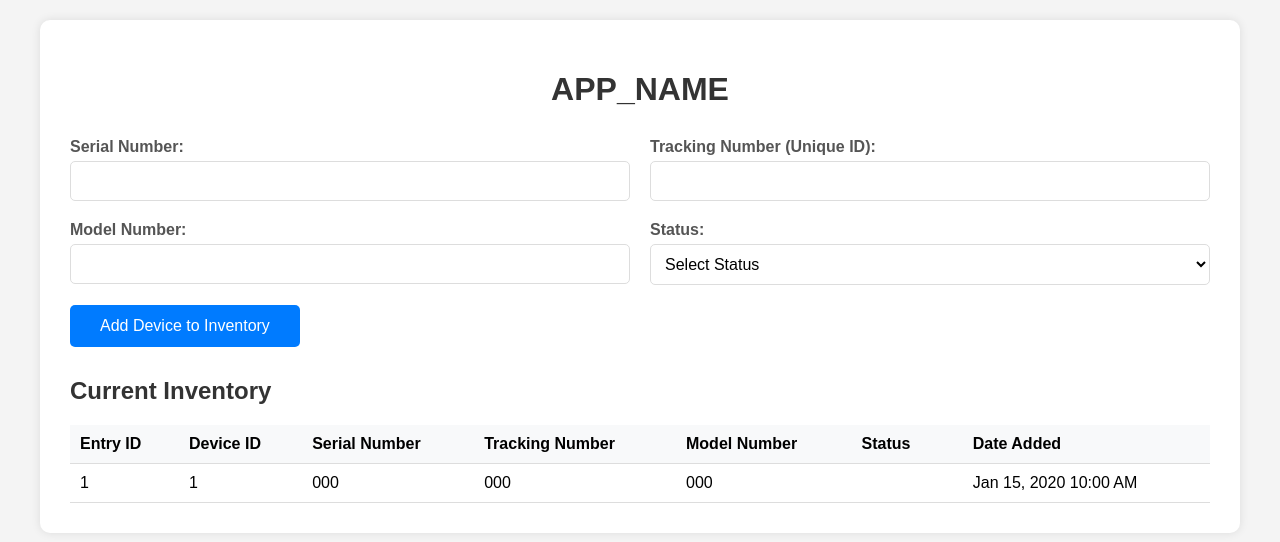
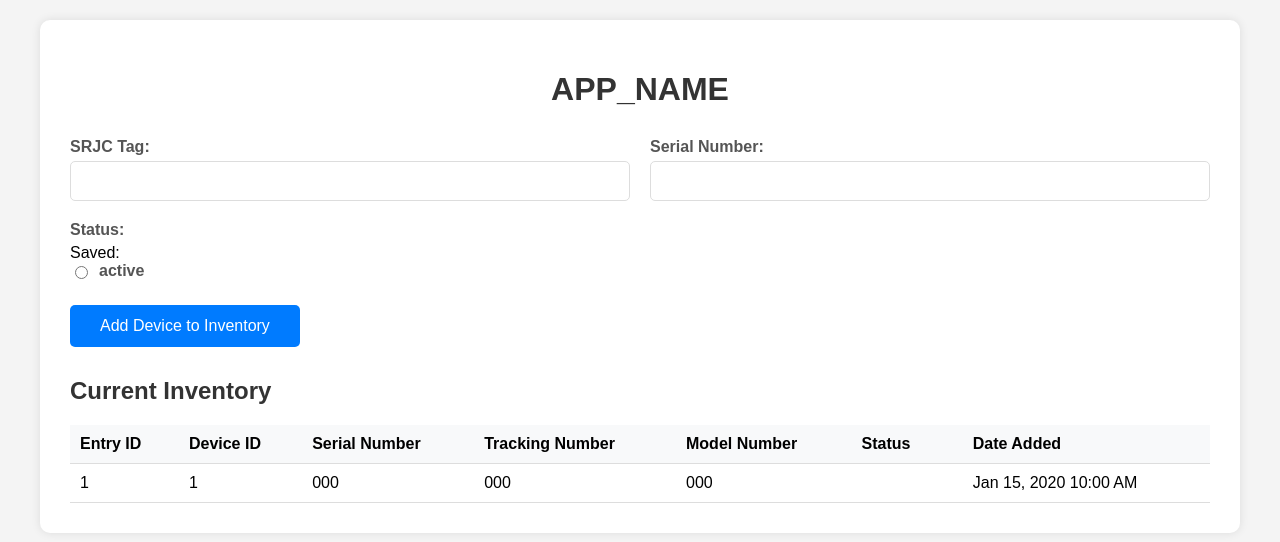
Before and after one commit to codechefmarc/itc-inventory, a PHP site: page / in a window 1280 px wide. Shown: the top 542 px of the page. Run offline with PHP 8.4, Linux system fonts and the light colour scheme; tables that the repository leaves empty or names only in its code hold one stand-in row (values such as "Sample post"); some libraries are stand-ins or nearby versions.

Commit message:
feat: Rework app to work with the workflow of the lab

```diff
--- a/assets/css/styles.css
+++ b/assets/css/styles.css
@@ -241,3 +241,12 @@
     opacity: 0.6;
     pointer-events: none;
 }
+
+.status-option {
+    display: flex;
+    gap: 0.5rem;
+}
+
+.status-option input {
+    margin-bottom: 5px;
+}
--- a/index.php
+++ b/index.php
@@ -15,26 +15,37 @@
 // Handle form submission.
 if ($_POST) {
   if (
-    !empty($_POST['serial_number'])
-    && !empty($_POST['tracking_number'])
-    && !empty($_POST['model_number'])
+    (!empty($_POST['serial_number'])
+    || !empty($_POST['tracking_number']))
+    // && !empty($_POST['model_number'])
     && !empty($_POST['status_id'])) {
 
+    // if ($device->trackingNumberExists($_POST['tracking_number'])) {
+    //   $enteredDevice = $device->getByTrackingNumber(sanitize_input($_POST['tracking_number']));
+    //   $device->id = $enteredDevice['id'];
+
+    // }
+
+    // print_r($device->getByTrackingNumber(sanitize_input($_POST['tracking_number'])));
+    // die;
+
+
     // Check if tracking number already exists.
-    if ($device->trackingNumberExists($_POST['tracking_number'])) {
-      $message = "Error: Tracking number already exists!";
-      $message_type = "error";
-    }
-    // Check if serial number already exists.
-    elseif ($device->serialNumberExists($_POST['serial_number'])) {
-      $message = "Error: Serial number already exists!";
-      $message_type = "error";
-    }
-    else {
+    // if ($device->trackingNumberExists($_POST['tracking_number'])) {
+    //   $message = "Error: Tracking number already exists!";
+    //   $message_type = "error";
+    // }
+    // // Check if serial number already exists.
+    // elseif ($device->serialNumberExists($_POST['serial_number'])) {
+    //   $message = "Error: Serial number already exists!";
+    //   $message_type = "error";
+    // }
+    // else {
       // Create device first.
+    $status->saved_status_id = $_POST['status_id'];
     $device->serial_number = sanitize_input($_POST['serial_number']);
     $device->tracking_number = sanitize_input($_POST['tracking_number']);
-      $device->model_number = sanitize_input($_POST['model_number']);
+    //$device->model_number = sanitize_input($_POST['model_number']);
 
     if ($device->create()) {
       // Create device entry.
@@ -54,7 +65,7 @@
       $message = "Error: Unable to create device record.";
       $message_type = "error";
     }
-    }
+    //}
   }
   else {
     $message = "Please fill in all fields.";
--- a/src/Device.php
+++ b/src/Device.php
@@ -29,7 +29,7 @@
     // Sanitize inputs.
     $this->serial_number = htmlspecialchars(strip_tags($this->serial_number));
     $this->tracking_number = htmlspecialchars(strip_tags($this->tracking_number));
-    $this->model_number = htmlspecialchars(strip_tags($this->model_number));
+    //$this->model_number = htmlspecialchars(strip_tags($this->model_number));
 
     // Bind parameters.
     $stmt->bindParam(':serial_number', $this->serial_number);
@@ -50,6 +50,17 @@
     $query = "SELECT * FROM " . $this->table_name . " WHERE id = :id LIMIT 1";
     $stmt = $this->conn->prepare($query);
     $stmt->bindParam(':id', $id);
+    $stmt->execute();
+    return $stmt->fetch(PDO::FETCH_ASSOC);
+  }
+
+  /**
+   * Get a device by its tracking number.
+   */
+  public function getByTrackingNumber($tracking_number) {
+    $query = "SELECT * FROM " . $this->table_name . " WHERE tracking_number = :tracking_number LIMIT 1";
+    $stmt = $this->conn->prepare($query);
+    $stmt->bindParam(':tracking_number', $tracking_number);
     $stmt->execute();
     return $stmt->fetch(PDO::FETCH_ASSOC);
   }
--- a/src/Status.php
+++ b/src/Status.php
@@ -11,6 +11,8 @@
   public $status_name;
   public $description;
 
+  public $saved_status_id;
+
   public function __construct($db) {
     $this->conn = $db;
   }
@@ -19,7 +21,7 @@
    * Get all statuses from the database.
    */
   public function getAll() {
-    $query = "SELECT * FROM " . $this->table_name . " ORDER BY status_name ASC";
+    $query = "SELECT * FROM " . $this->table_name . " ORDER BY id ASC";
     $stmt = $this->conn->prepare($query);
     $stmt->execute();
     return $stmt;
--- a/views/inventory_form.php
+++ b/views/inventory_form.php
@@ -26,36 +26,33 @@
 
         <form method="POST" action="">
             <div class="form-row">
-                <div class="form-group">
-                    <label for="serial_number">Serial Number:</label>
-                    <input type="text" id="serial_number" name="serial_number" required>
-                </div>
+              <div class="form-group">
+                  <label for="tracking_number">SRJC Tag:</label>
+                  <input type="text" id="tracking_number" name="tracking_number">
+              </div>
 
-                <div class="form-group">
-                    <label for="tracking_number">Tracking Number (Unique ID):</label>
-                    <input type="text" id="tracking_number" name="tracking_number" required>
-                </div>
+              <div class="form-group">
+                  <label for="serial_number">Serial Number:</label>
+                  <input type="text" id="serial_number" name="serial_number">
+              </div>
+
             </div>
 
             <div class="form-row">
-                <div class="form-group">
+                <!-- <div class="form-group">
                     <label for="model_number">Model Number:</label>
-                    <input type="text" id="model_number" name="model_number" required>
-                </div>
+                    <input type="text" id="model_number" name="model_number">
+                </div> -->
 
-                <div class="form-group">
-                    <label for="status_id">Status:</label>
-                    <select id="status_id" name="status_id" required>
-                        <option value="">Select Status</option>
-                        <?php foreach ($statuses as $status_option) : ?>
-                            <option value="<?php echo $status_option['id']; ?>">
-                                <?php echo htmlspecialchars($status_option['status_name']); ?>
-                                <?php if ($status_option['description']) : ?>
-                                    - <?php echo htmlspecialchars($status_option['description']); ?>
-                                <?php endif; ?>
-                            </option>
-                        <?php endforeach; ?>
-                    </select>
+                <div class="form-group status-group">
+                    <label>Status:</label>
+Saved: <?php echo $status->saved_status_id; ?>
+                    <?php foreach ($statuses as $status_option) : ?>
+                      <div class="status-option">
+                        <input type="radio" id="status_id_<?php echo $status_option['id']?>" name="status_id" value="<?php echo $status_option['id']; ?>" required>
+                        <label for="status_id_<?php echo $status_option['id']?>"><?php echo htmlspecialchars($status_option['status_name']); ?></label>
+                      </div>
+                    <?php endforeach; ?>
                 </div>
             </div>
 
```
Lines whose indentation alone changed are shown as unchanged.
